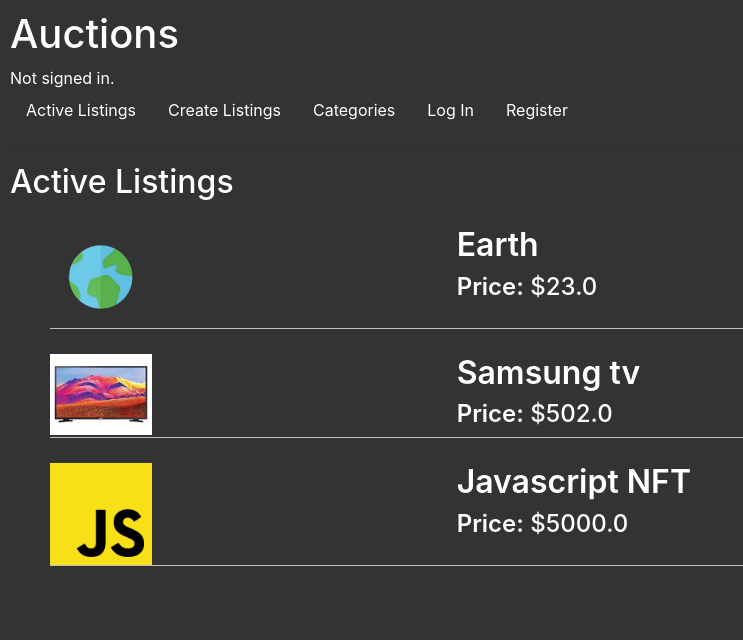
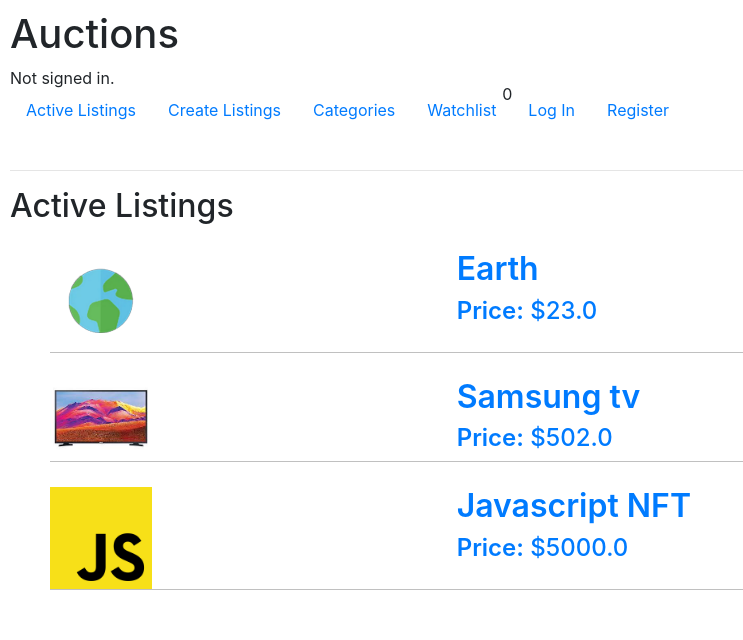
Before and after one commit to TarekAykour/commerce, a Django app: page / in a window 1280 px wide. Shown: the top 640 px of the page, without its empty margins (0-743 px from the left). Run offline with Django 3.2, Linux system fonts and the light colour scheme; data comes from the database, SQL or seed files in the repository; both versions use the stored data as it was after the commit; some libraries are stand-ins or nearby versions.

Commit message:
my changes

```diff
--- a/auctions/models.py
+++ b/auctions/models.py
@@ -26,7 +26,7 @@ class Listing(models.Model):
     price = models.FloatField()
     category = models.ForeignKey(Category,on_delete=models.CASCADE,default='',blank=True, null=True)
     # a listing can have multiple watchers and a watcher can have multiple listings
-    watchers = models.ManyToManyField(User,blank=True,null=True,related_name="listings")
+    watchers = models.ManyToManyField(User,blank=True,related_name="listings",default=None)
     is_active = models.BooleanField(default=True)
 
     def __str__(self):
--- a/auctions/static/auctions/styles.css
+++ b/auctions/static/auctions/styles.css
@@ -1,25 +1,21 @@
 body {
     padding: 10px;
-    background: #333;
-    color: white;
 }
 
 
 /* index page  */
 .watchers{
-    background: #333;
+
     width: 10%;
     height: 15%;
     padding: 5px;
     border-radius: 5px;
-    color: white;
+
     position: relative;
     bottom: 75%;
     left: 85%;
 }
-ul a {
-    color: white;
-}
+
 ul  {
     list-style: none;
 
@@ -39,9 +35,6 @@ ul  {
 .listing-info {
     display: grid;
     grid-template-columns: .5fr 1fr;
-}
-.info-text {
-    color: white;
 }
 
 .info-text h5 {
--- a/auctions/templates/auctions/layout.html
+++ b/auctions/templates/auctions/layout.html
@@ -27,9 +27,13 @@
             <li class="nav-item">
                 <a class="nav-link" href="{% url 'categories' %}">Categories</a>
             </li>
-            {% if user.is_authenticated %}
+            {% if user.is_authenticated and watchers.count > 0 %}
             <li class="nav-item" >
                 <a class="nav-link" href="{% url 'watchlist' %}">Watchlist</a>   <span class="watchers">{{ watchers.count }}</span>
+            </li>
+            {% else %}
+            <li class="nav-item" >
+                <a class="nav-link" href="{% url 'watchlist' %}">Watchlist</a>   <span class="watchers">0</span>
             </li>
             {% endif %}
             {% if user.is_authenticated %}
--- a/commerce/urls.py
+++ b/commerce/urls.py
@@ -16,7 +16,9 @@ Including another URLconf
 from django.contrib import admin
 from django.urls import include, path
 
+
 urlpatterns = [
     path("admin/", admin.site.urls),
     path("", include("auctions.urls"))
+
 ]
```
Also changed, not shown: commerce/settings.py (+23 -3 lines), auctions/migrations/0001_initial.py (deleted), auctions/migrations/0002_alter_listing_category.py (deleted), auctions/migrations/0003_alter_listing_category.py (deleted), auctions/migrations/__init__.py (deleted), db.sqlite3, media/media/javscript.png (added), 1 other file.
